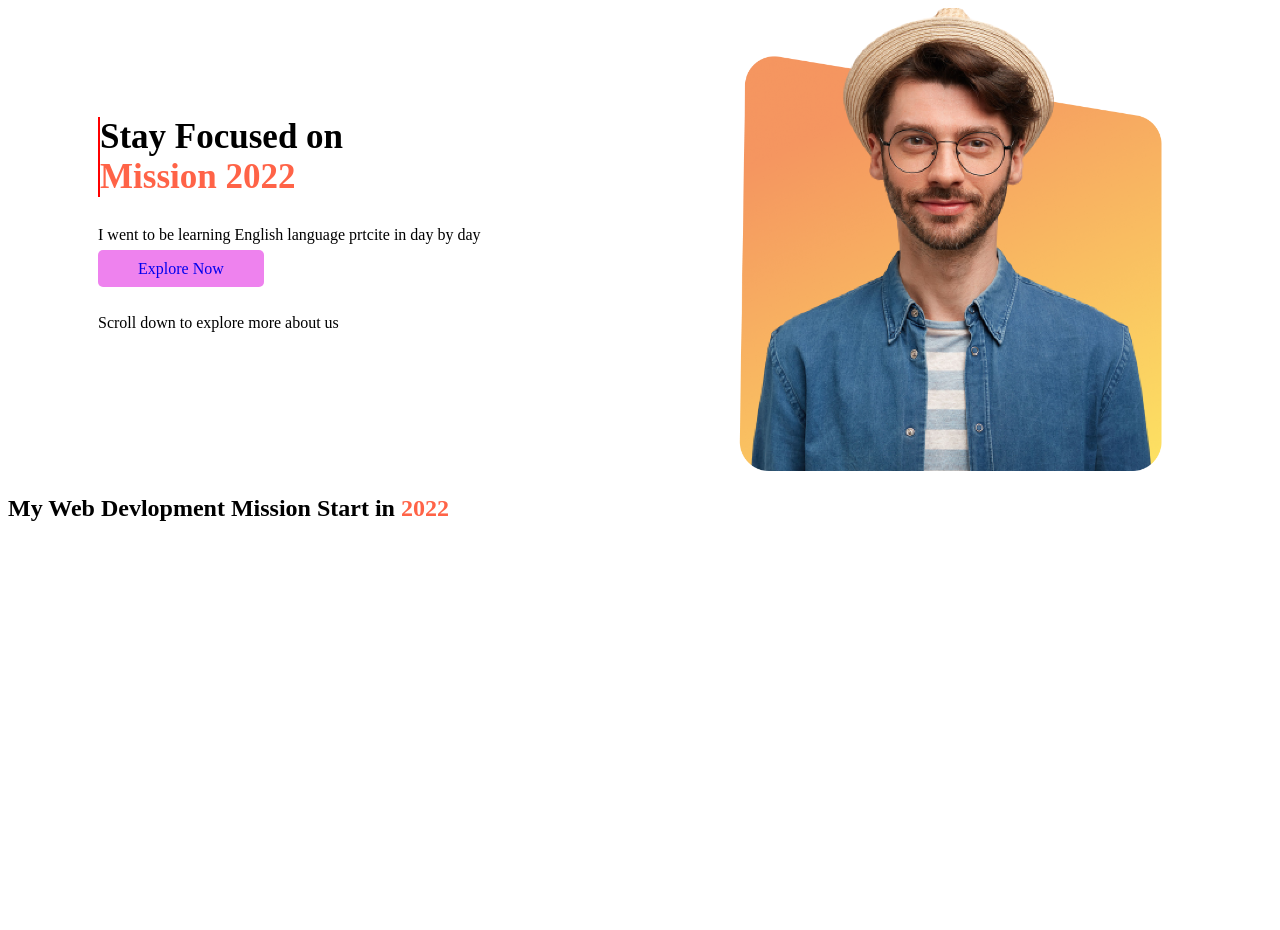
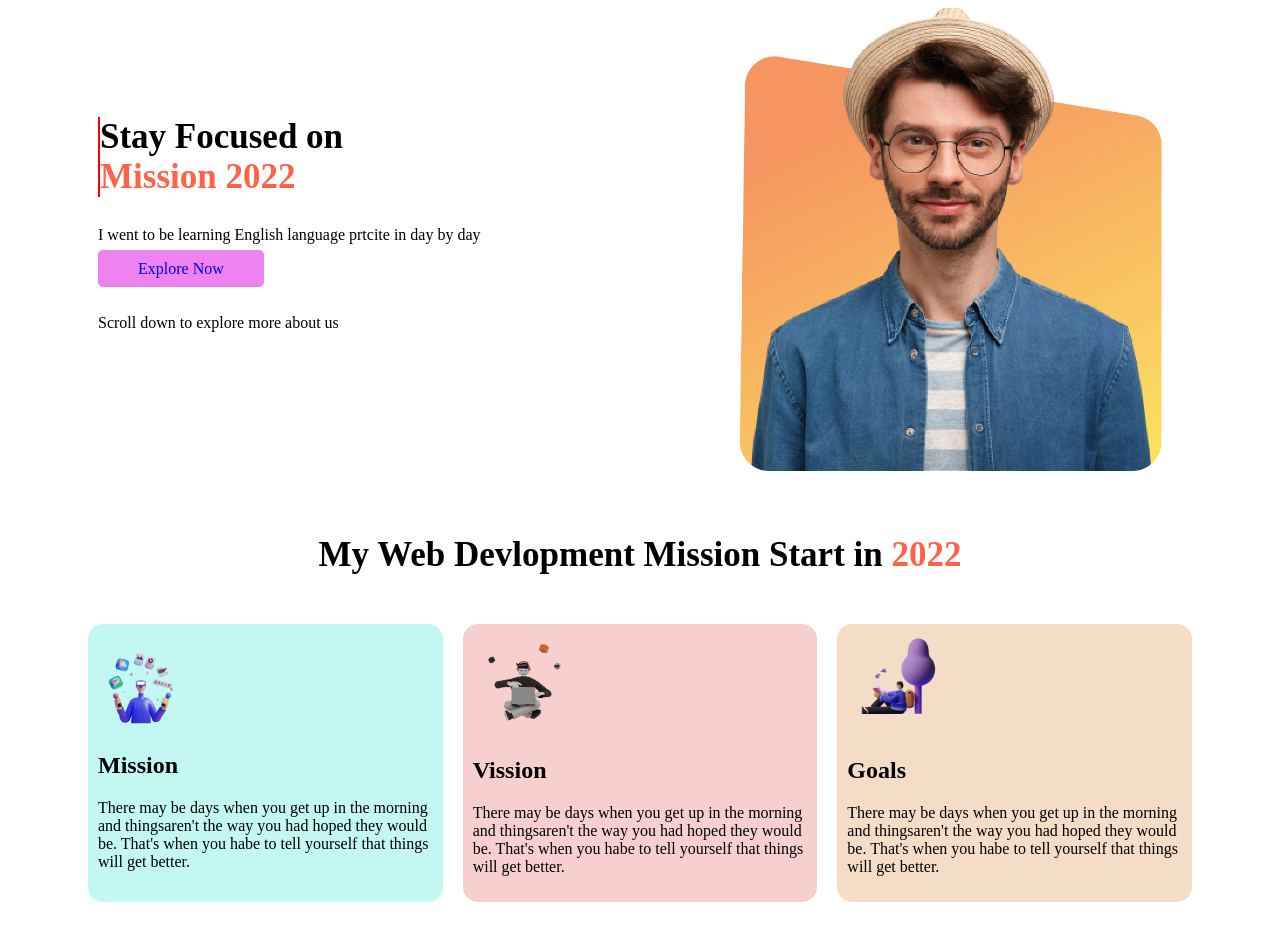
Before and after one commit to rabiul1399/First-Assignment, a plain HTML site: page index.html in a window 1280 px wide. Shown: the top 930 px of the page. Before the commit the page ends 800 px from the top, so only its background shows below. Drawn offline with Linux system fonts and the light colour scheme.

Commit message:
new coded add

```diff
--- a/index.html
+++ b/index.html
@@ -28,17 +28,42 @@
     </section>
 
     <!--First Section End-->
+
+       <!--Secend Section Start-->
+
 <section>
     <div>
-        <h1>My Web Devlopment Mission Start in <span>2022</span></h1>
+        <h1 id="web-mission">My Web Devlopment Mission Start in <span>2022</span></h1>
 
     </div>
-    <div>
+    <div class="card">
+        <div class="card-box box-mission">
+            <img src="images/illustrators/illustrator-1.png" alt="">
+        <h2>Mission</h2>
+        <p>There may be days when you get up in the morning and thingsaren't the way you had hoped
+            they would be. That's when you habe to tell yourself that things will get better.
+        </p>
+
+        </div>
+        <div class="card-box box-vission">
+            <img src="images/illustrators/illustrator-2.png" alt="">
+            <h2>Vission</h2>
+            <p>There may be days when you get up in the morning and thingsaren't the way you had hoped
+                they would be. That's when you habe to tell yourself that things will get better.
+            </p>
+        </div>
+        <div class="card-box box-goals">
+            <img src="images/illustrators/illustrator-3.png" alt="">
+            <h2>Goals</h2>
+            <p>There may be days when you get up in the morning and thingsaren't the way you had hoped
+                they would be. That's when you habe to tell yourself that things will get better.
+            </p>
+        </div>
 
     </div>
 
 </section>
-    <!--Secend Section Start-->
+
 
 <!--Secend Section End-->
 
--- a/style.css
+++ b/style.css
@@ -1,4 +1,3 @@
-
 
 span{
     color:tomato;
@@ -47,3 +46,48 @@ a{
 .last{
     padding-top: 20px;
 }
+
+/*secend section start*/
+
+#web-mission{
+    text-align: center;
+    padding-top: 30px;
+    font-size:35px
+
+}
+.card{
+    display:flex;
+    padding:10px 70px;
+
+}
+
+.card-box{
+    width:33%;
+
+}
+
+.card img{
+    width:100px;
+}
+
+.box-mission{
+    margin:10px;
+    padding:10px;
+    background-color: rgb(195, 247, 241);
+    border-radius: 15px;
+}
+.box-vission{
+    margin:10px;
+    padding:10px;
+    background-color: rgb(247, 207, 207);
+    border-radius: 15px;
+}
+
+.box-goals{
+    margin:10px;
+    padding:10px;
+    background-color: rgb(245, 220, 199);
+    border-radius: 15px;
+}
+
+/*third section start*/
```
